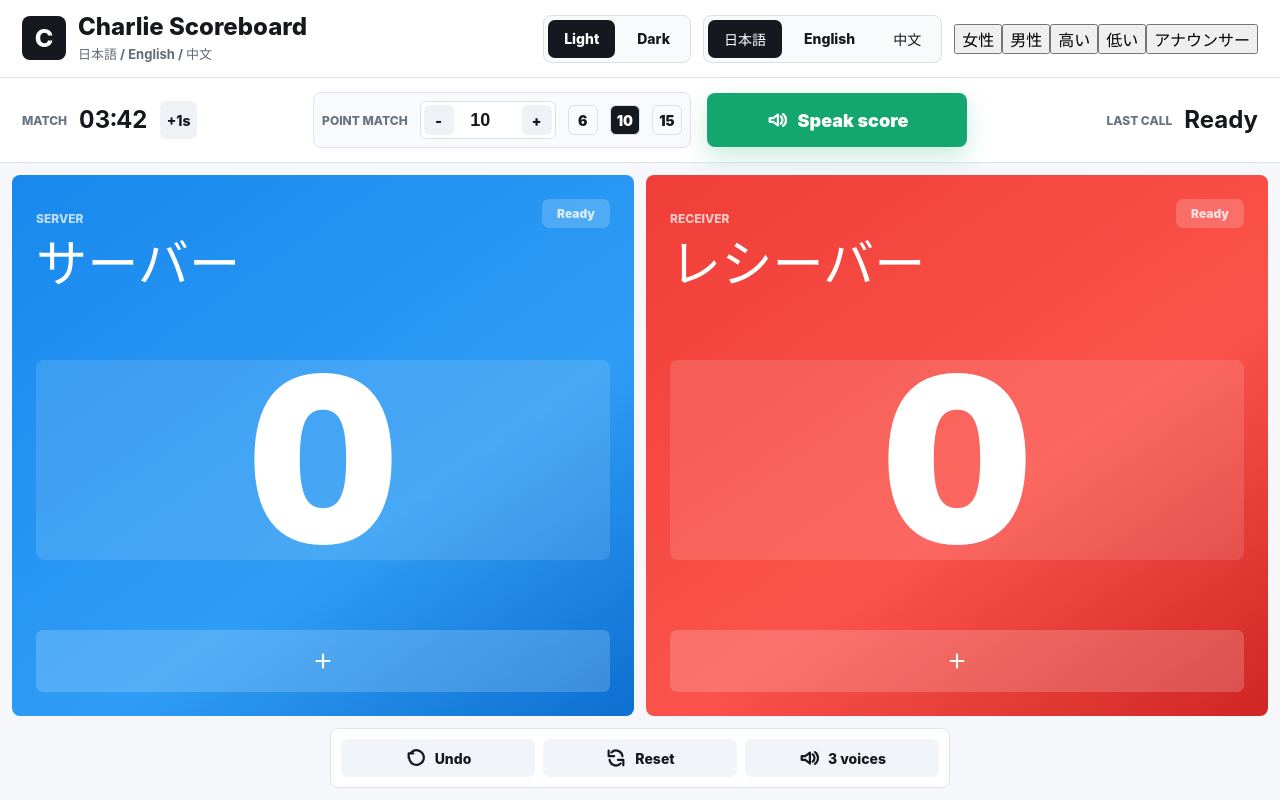
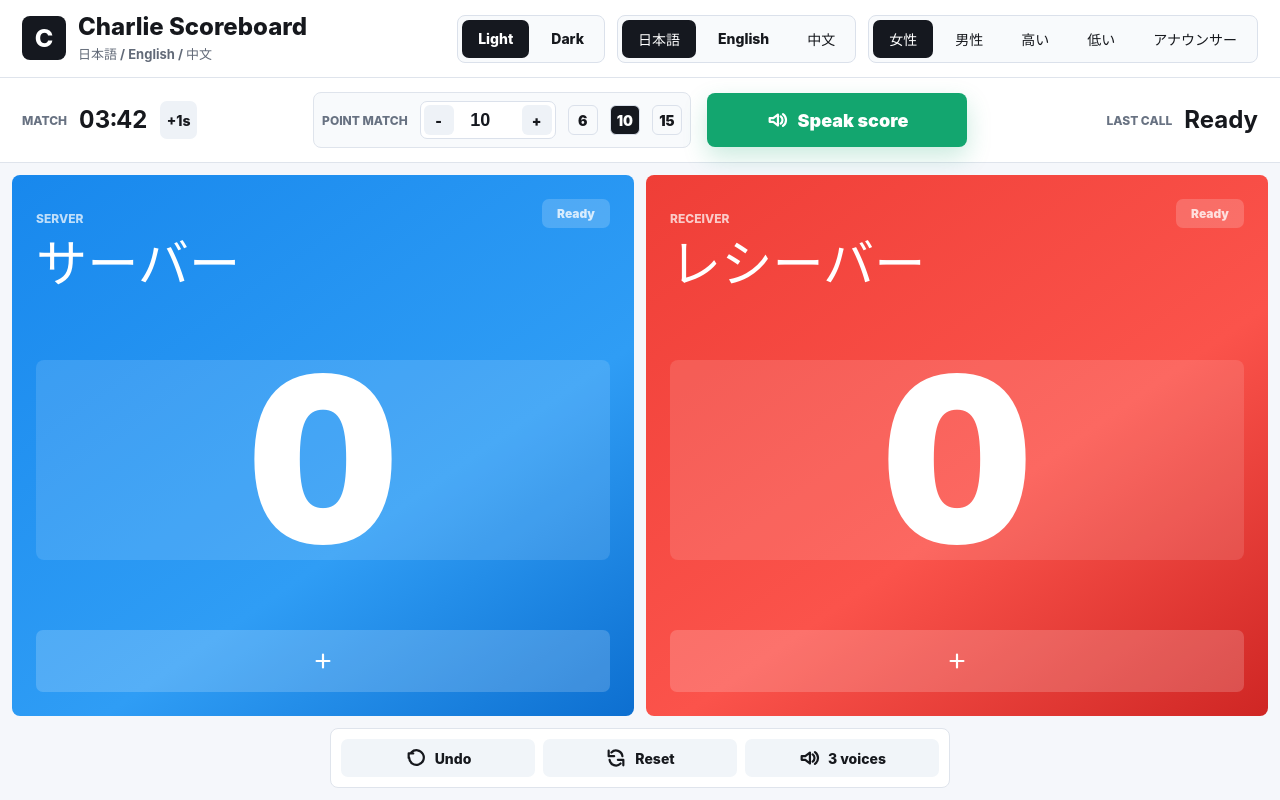
Before and after one commit to charlietabiroku/charliehtennis-audio-app, a React (Vite) app: page / in a window 1280 px wide. Built offline with nearby package versions, Linux system fonts and the light colour scheme.

Commit message:
Style voice choice controls

```diff
--- a/src/scoreboard-updates.css
+++ b/src/scoreboard-updates.css
@@ -1,3 +1,41 @@
 .panel-actions {
   grid-template-columns: 1fr;
 }
+
+.voice-switcher {
+  display: flex;
+  gap: 6px;
+  padding: 4px;
+  border: 1px solid var(--border-strong);
+  border-radius: 8px;
+  background: var(--surface-soft);
+}
+
+.voice-switcher button {
+  min-height: 38px;
+  border: 1px solid transparent;
+  border-radius: 7px;
+  background: transparent;
+  color: var(--text);
+  cursor: pointer;
+  font: inherit;
+  font-size: 14px;
+  font-weight: 800;
+  padding: 0 15px;
+  white-space: nowrap;
+}
+
+.voice-switcher button.selected {
+  background: var(--selected-bg);
+  color: var(--selected-text);
+}
+
+@media (max-width: 820px) {
+  .voice-switcher {
+    overflow-x: auto;
+  }
+
+  .voice-switcher button {
+    flex: 1 1 0;
+  }
+}
```
